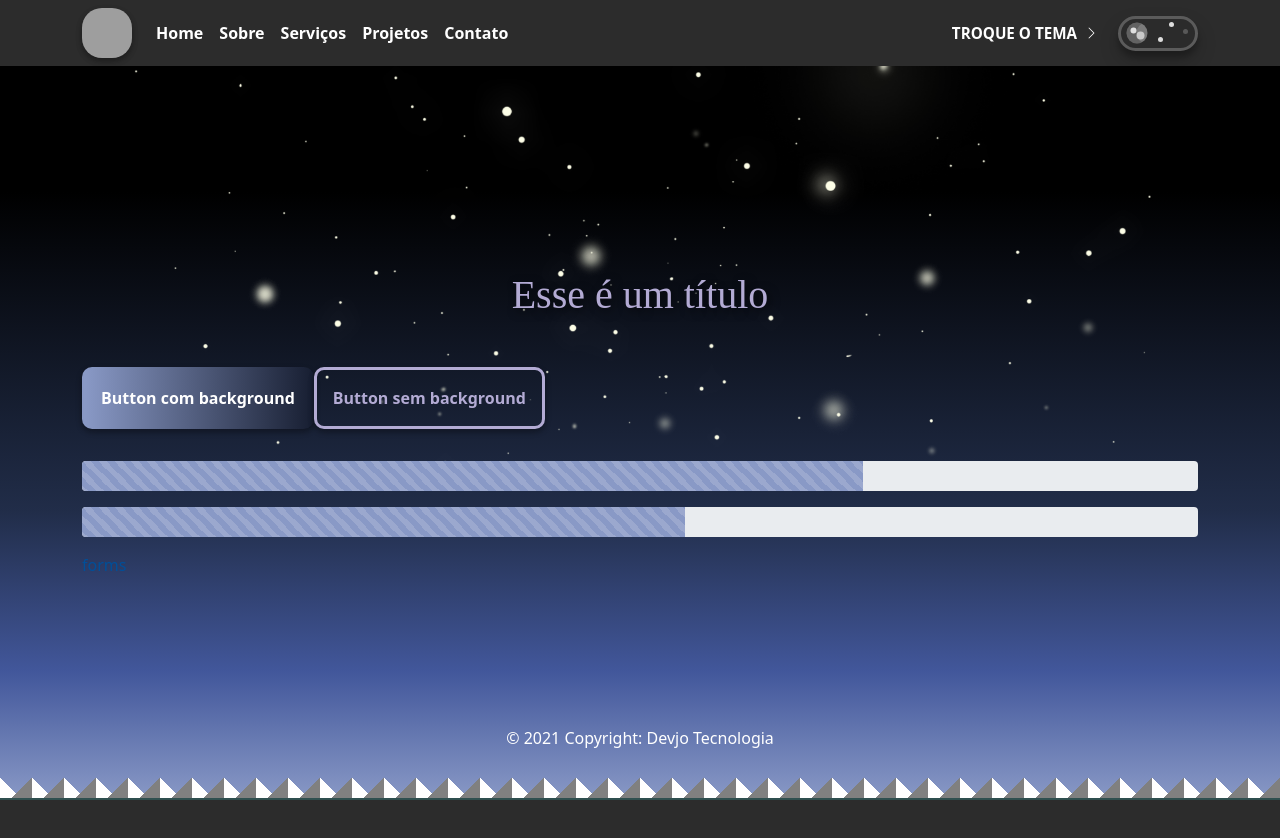
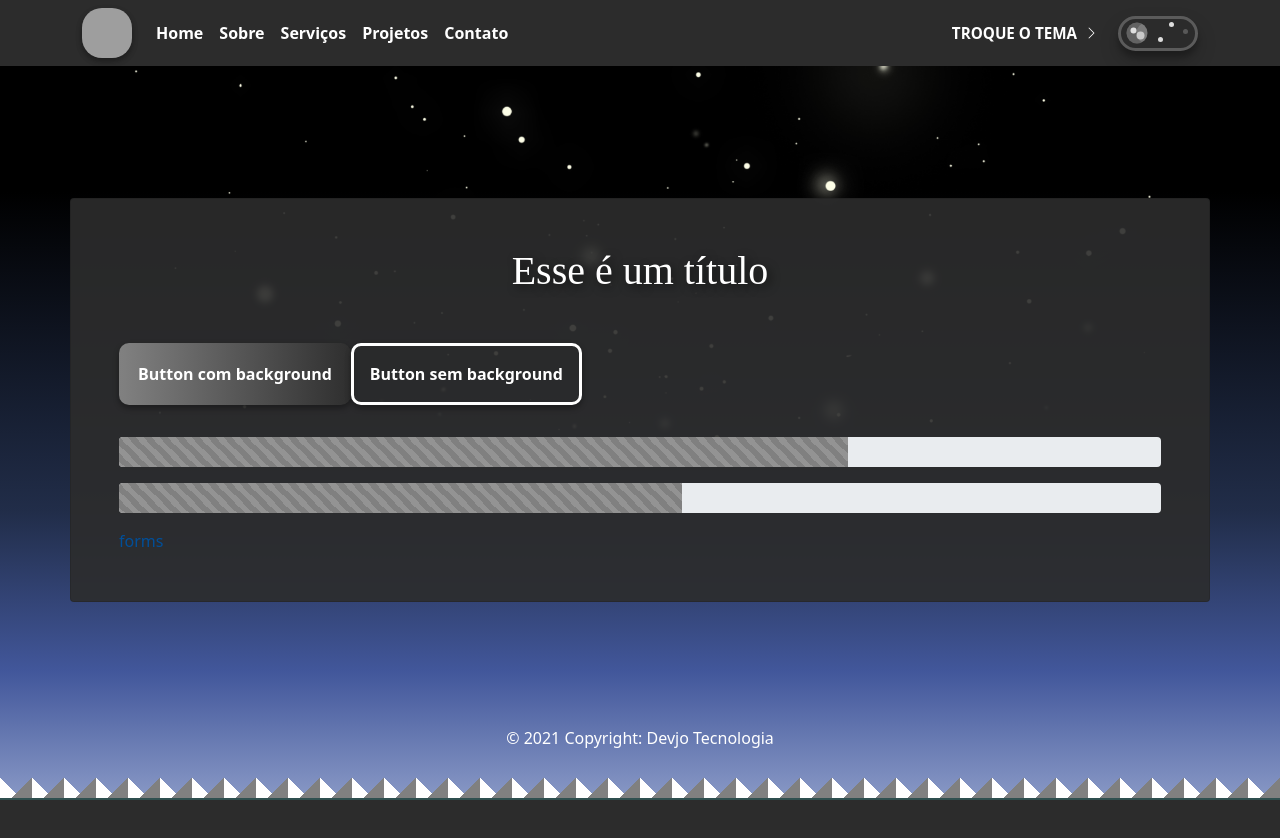
Before and after one commit to josielfaria/change-theme, an Angular app: page / in a window 1280 px wide. Shown: the top 838 px of the page. Built offline with nearby package versions, Linux system fonts and the light colour scheme; grey boxes are pictures that could not be loaded.

Commit message:
Ajustes styles e animations

```diff
--- /dev/null
+++ b/src/app/animations/progress-bar.animation.ts
@@ -0,0 +1,11 @@
+import { animate, keyframes, state, style, transition, trigger } from '@angular/animations';
+
+export const animationBar = trigger('animationBar', [
+  transition(':enter', [
+    animate(800, keyframes([
+      style({ width: `0%` }), // from
+      style({ width: `{{width}}%` }) // to
+    ])),
+  ]),
+  state('fixedStyle', style({ width: `{{width}}%` }), { params: { width: 0 } }), // this params is default
+]);
--- a/src/app/components/content/content.component.html
+++ b/src/app/components/content/content.component.html
@@ -1,5 +1,5 @@
 <div class="content">
-  <div class="content-container container">
+  <div class="card container p-5">
     <app-title [title]="'Esse é um título'"></app-title>
 
     <div class="d-flex flex-wrap">
--- a/src/app/components/content/content.component.scss
+++ b/src/app/components/content/content.component.scss
@@ -4,9 +4,10 @@
   display: flex;
   align-items: center;
 
-  .content-container {
+  .card{
     z-index: 2;
-    position: relative;
+    background-color: var(--card-background);
+    // rgba(46, 46, 46, 95%)
   }
 }
 
--- a/src/app/components/progress-bar/progress-bar.component.html
+++ b/src/app/components/progress-bar/progress-bar.component.html
@@ -1,3 +1,3 @@
 <div class="progress">
-  <div class="progress-bar progress-bar-striped progress-bar-animated" [style.width]="getWitdhBar()" role="progressbar"></div>
+  <div class="progress-bar progress-bar-striped progress-bar-animated" role="progressbar" [@animationBar]="{value: 'fixedStyle', params: { width: count }}"></div>
 </div>
--- a/src/app/components/progress-bar/progress-bar.component.ts
+++ b/src/app/components/progress-bar/progress-bar.component.ts
@@ -1,9 +1,11 @@
 import { Component, Input } from '@angular/core';
+import { animationBar } from 'src/app/animations/progress-bar.animation';
 
 @Component({
   selector: 'app-progress-bar',
   templateUrl: './progress-bar.component.html',
-  styleUrls: ['./progress-bar.component.scss']
+  styleUrls: ['./progress-bar.component.scss'],
+  animations: [animationBar]
 })
 export class ProgressBarComponent {
 
--- a/src/app/components/title/title.component.html
+++ b/src/app/components/title/title.component.html
@@ -1 +1 @@
-<h1 class="title-section d-flex justify-content-center align-items-center user-select-none mb-5 mt-5"> {{ title }} </h1>
+<h1 class="title-section d-flex justify-content-center align-items-center user-select-none mb-5"> {{ title }} </h1>
--- a/src/styles/_theme.scss
+++ b/src/styles/_theme.scss
@@ -4,12 +4,12 @@
   --secondary: none;
 
   // --title-color: #003669;
-  --title-color: #697451;
+  --title-color: #004f99;
   --text-color: #004f99;
 
-  --btn-grad-1: #a7bf75;
-  --btn-grad-2: darkgreen;
-  --btn-color: #697451;
+  --btn-grad-1: #6aa4db;
+  --btn-grad-2: #004f99;
+  --btn-color: #004f99;
 
   --bg-1: #58aeff;
   --bg-2: #8bc7ff;
@@ -17,22 +17,24 @@
   --bg-4: #ffe5c9;
   --bg-nav: #ffffff;
 
+  --card-background: #b9ddffab;
+
   --mountain-nav-1: darkgreen;
   --mountain-nav-2: #a7bf75;
 
-  --progress-bar: #a7bf75;
+  --progress-bar: #004f99;
 }
 
 [data-theme="DARK"] {
   --primary: none;
   --secondary: none;
 
-  --title-color: #b3abd4;
+  --title-color: #ffffff;
   --text-color: #ffffff;
 
-  --btn-grad-1: #8999c6;
-  --btn-grad-2: #161d30;
-  --btn-color: #b3abd4;
+  --btn-grad-1: grey;
+  --btn-grad-2: rgb(46, 46, 46);
+  --btn-color: #ffffff;
 
   --bg-1: #000;
   --bg-2: #212d49;
@@ -40,8 +42,10 @@
   --bg-4: #8999c6;
   --bg-nav: #2c2c2c;
 
+  --card-background: #2c2c2ce8;
+
   --mountain-nav-1: grey;
   --mountain-nav-2: #ffffff;
 
-  --progress-bar: #8999c6;
+  --progress-bar: grey;
 }
```
Also changed, not shown: src/app/app.module.ts (+11 -9 lines).
